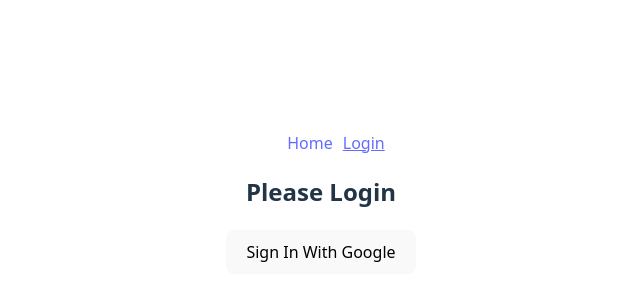
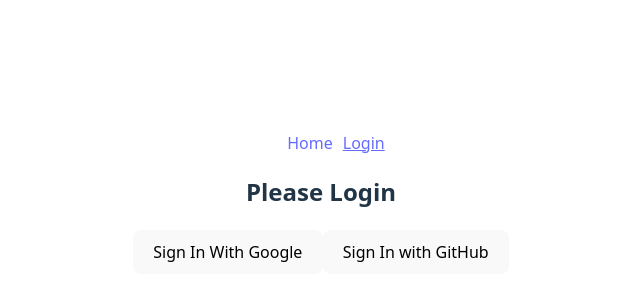
Before and after one commit to GeorgeBlaize/simple-firebase-auth, a React (Vite) app: page /login in a window 1280 px wide. Shown: the part 206-506 px from the top of the page, without its empty margins (319-959 px from the left). Built offline with nearby package versions, Linux system fonts and the light colour scheme.

Commit message:
added GitHub authentication provider

```diff
--- a/src/components/Login/Login.jsx
+++ b/src/components/Login/Login.jsx
@@ -1,5 +1,5 @@
 
-import { GoogleAuthProvider, signInWithPopup, signOut } from 'firebase/auth';
+import { GithubAuthProvider, GoogleAuthProvider, signInWithPopup, signOut } from 'firebase/auth';
 import React, { useState } from 'react';
 import { auth } from '../../firebase/firebase.init';
 
@@ -9,7 +9,7 @@ const Login = () => {
     const [user,setUser] =useState(null)
 
     const provider = new GoogleAuthProvider();
-
+    const githubProvider = new GithubAuthProvider();
     const handleGoogleSignIn = () =>{
         console.log('google sign in clicked');
 
@@ -21,6 +21,18 @@ const Login = () => {
         })
 
 
+    }
+
+    const handleGithubSignIn= () =>{
+
+       signInWithPopup(auth,githubProvider)
+       .then(result=>{
+        console.log(result);
+        setUser(result.user);
+       })
+       .cath(error =>{
+        console.log(error);
+       })
     }
 
     const handleSignOut = () =>{
@@ -39,7 +51,10 @@ const Login = () => {
             {
                 user ?
                 <button onClick={handleSignOut}>Sign Out</button> :
+               <>
                 <button onClick={handleGoogleSignIn}>Sign In With Google</button>
+                <button onClick={handleGithubSignIn}>Sign In with GitHub</button>
+               </>
             }
 
             {
```
